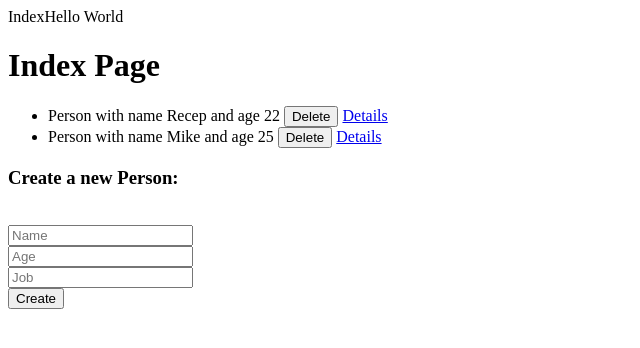
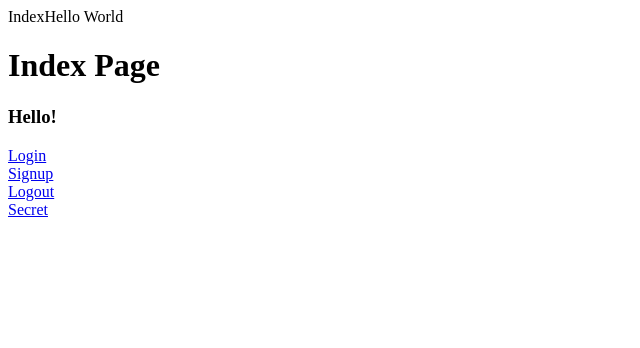
Before and after one commit to recinan/flask, a Flask app: page / in a window 1280 px wide. Shown: the top 348 px of the page, without its empty margins (0-640 px from the left). Run offline with Flask 3, Linux system fonts and the light colour scheme.

Commit message:
User Authentication

```diff
--- a/flask-db/models.py
+++ b/flask-db/models.py
@@ -1,12 +1,17 @@
 from app import db
+from flask_login import UserMixin
 
-class Person(db.Model):
-    __tablename__ = 'people'
+class User(db.Model, UserMixin):
+    __tablename__ = 'users'
 
-    person_id = db.Column(db.Integer, primary_key=True)
-    name = db.Column(db.Text, nullable=False)
-    age = db.Column(db.Integer)
-    job = db.Column(db.Text)
+    user_id = db.Column(db.Integer, primary_key=True)
+    username = db.Column(db.String, nullable=False)
+    password = db.Column(db.String, nullable=False)
+    role = db.Column(db.String)
+    description = db.Column(db.String)
 
     def __repr__(self):
-        return f'Person with name {self.name} and age {self.age}'
+        return f'<User: {self.username}, Role: {self.role}'
+
+    def get_id(self):
+        return self.user_id
--- a/flask-db/routes.py
+++ b/flask-db/routes.py
@@ -1,34 +1,57 @@
 from flask import render_template, request, redirect, url_for
-from models import Person
+from models import User
+from flask_login import login_user, logout_user, current_user, login_required
 
-def register_routes(app,db):
+
+def register_routes(app,db,bcrypt):
 
     @app.route('/', methods=['GET','POST'])
     def index():
+        return render_template('index.html')
+
+    @app.route('/signup', methods=['GET','POST'])
+    def signup():
         if request.method == 'GET':
-            people = Person.query.all()
-            return render_template('index.html',people=people)
+            return render_template('signup.html')
         elif request.method == 'POST':
-            name = request.form.get('name')
-            age = int(request.form.get('age'))
-            job = request.form.get('job')
-            person = Person(name=name, age=age, job=job)
-            db.session.add(person)
+            username = request.form.get('username')
+            password = request.form.get('password1')
+
+            hashed_password = bcrypt.generate_password_hash(password)
+
+            user = User(username=username, password=hashed_password)
+
+            db.session.add(user)
             db.session.commit()
 
-            people = Person.query.all()
             return redirect(url_for('index'))
 
-    @app.route('/delete/<person_id>', methods=['DELETE'])
-    def delete_person(person_id):
-        deleted_person = Person.query.filter(Person.person_id==person_id)
-        deleted_person.delete()
 
-        db.session.commit()
-        people = Person.query.all()
-        return render_template('index.html', people=people)
+    @app.route('/login', methods=['GET','POST'])
+    def login():
+        if request.method == 'GET':
+            return render_template('login.html')
+        elif request.method == 'POST':
+            username = request.form.get('username')
+            password = request.form.get('password1')
 
-    @app.route('/details/<person_id>', methods=['GET'])
-    def people_details(person_id):
-        person = Person.query.filter(Person.person_id==person_id).first()
-        return render_template('details.html', person=person)
+            hashed_password = bcrypt.generate_password_hash(password)
+
+            user = User.query.filter(User.username == username).first()
+
+            if bcrypt.check_password_hash(user.password, password):
+                login_user(user)
+                return render_template('index.html')
+            else:
+                return 'faileddd'
+
+
+    @app.route('/logout')
+    def logout():
+        logout_user()
+        return 'Success'
+
+    @app.route('/secret')
+    @login_required
+    def secret():
+        return 'My secret message!'
--- a/flask-db/templates/details.html
+++ b/flask-db/templates/details.html
@@ -2,8 +2,5 @@
 {% block title %}Detail Page{% endblock title %}
 
 {% block content %}
-    <h1>Person ID: {{person.person_id}}</h1>
-    <p>Name: {{person.name}}</p>
-    <p>Age: {{person.age}}</p>
-    <p>Job: {{person.job}}</p>
+
 {% endblock content %}
--- a/flask-db/templates/index.html
+++ b/flask-db/templates/index.html
@@ -3,34 +3,16 @@
 
 {% block content %}
     <h1>Index Page</h1>
-    <ul>
-        {% for person in people  %}
-            <li>{{person}} <button onclick="deletePerson({{person.person_id}})">Delete</button> <a href="{{url_for('people_details', person_id=person.person_id)}}">Details</a></li>
-        {% endfor %}
-    </ul>
 
-    <h3>Create a new Person:</h3><br>
-    <form action="{{ url_for('index')}}" method="POST">
-        <input type="text" name="name" placeholder="Name"><br>
-        <input type="text" name="age" placeholder="Age"><br>
-        <input type="text" name="job" placeholder="Job"><br>
-        <input type="submit" value="Create">
-    </form>
+    {% if current_user.is_authenticated %}
+        <h3>Hello {{ current_user.username}}</h3>
+    {% else %}
+        <h3> Hello!</h3>
+    {% endif %}
 
-    <script type="text/javascript">
-        function deletePerson(person_id){
-            fetch("{{ url_for('delete_person', person_id=person_id)}}" + person_id, {
-                method: 'DELETE'
-            }).then(response => {
-                if(response.ok){
-                    window.location.reload();
-                } else {
-                    console.error('Failed to delete person with id: ', person_id)
-                }
-            }).catch(error => {
-                console.error('Error during fetchin: ', error)
-            })
-        }
-    </script>
+    <a href="{{ url_for('login')}}">Login</a><br>
+    <a href="{{ url_for('signup')}}">Signup</a><br>
+    <a href="{{ url_for('logout')}}">Logout</a><br>
+    <a href="{{url_for('secret')}}">Secret</a>
 
 {% endblock content %}
```
Also changed, not shown: flask-db/app.py (+21 -2 lines), flask-db/migrations/versions/96ef805487ce_.py (added, +43 -0 lines), flask-db/templates/login.html (added, +12 -0 lines), flask-db/templates/signup.html (added, +12 -0 lines), flask-db/instance/testdb.db, 1 other file.
